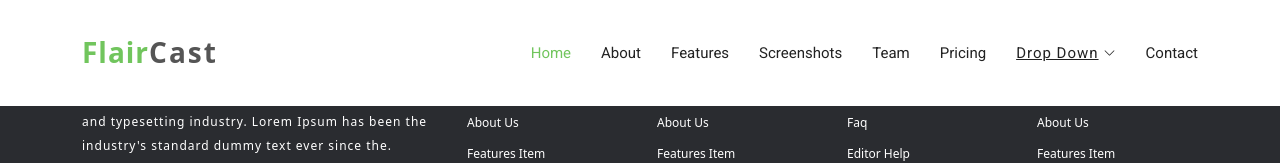
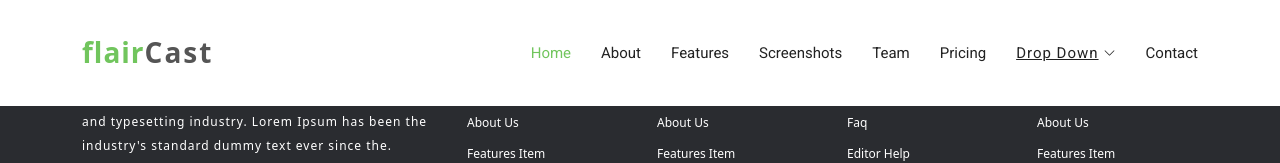
Before and after one commit to abhishekchauhandz/MyFirstNextProject, a Next.js app: page /header in a window 1280 px wide. Shown: the top 163 px of the page. Built offline with nearby package versions, Linux system fonts and the light colour scheme.

Commit message:
changed the name of the title

```diff
--- a/src/app/header/page.tsx
+++ b/src/app/header/page.tsx
@@ -5,7 +5,7 @@ export default function Header() {
         <div className='container d-flex align-items-center justify-content-between'>
 
           <div id='logo'>
-            <h1><a href='index.html'><span>Flair</span>Cast</a></h1>
+            <h1><a href='index.html'><span>flair</span>Cast</a></h1>
           </div>
 
           <nav id='navbar' className='navbar'>
```
